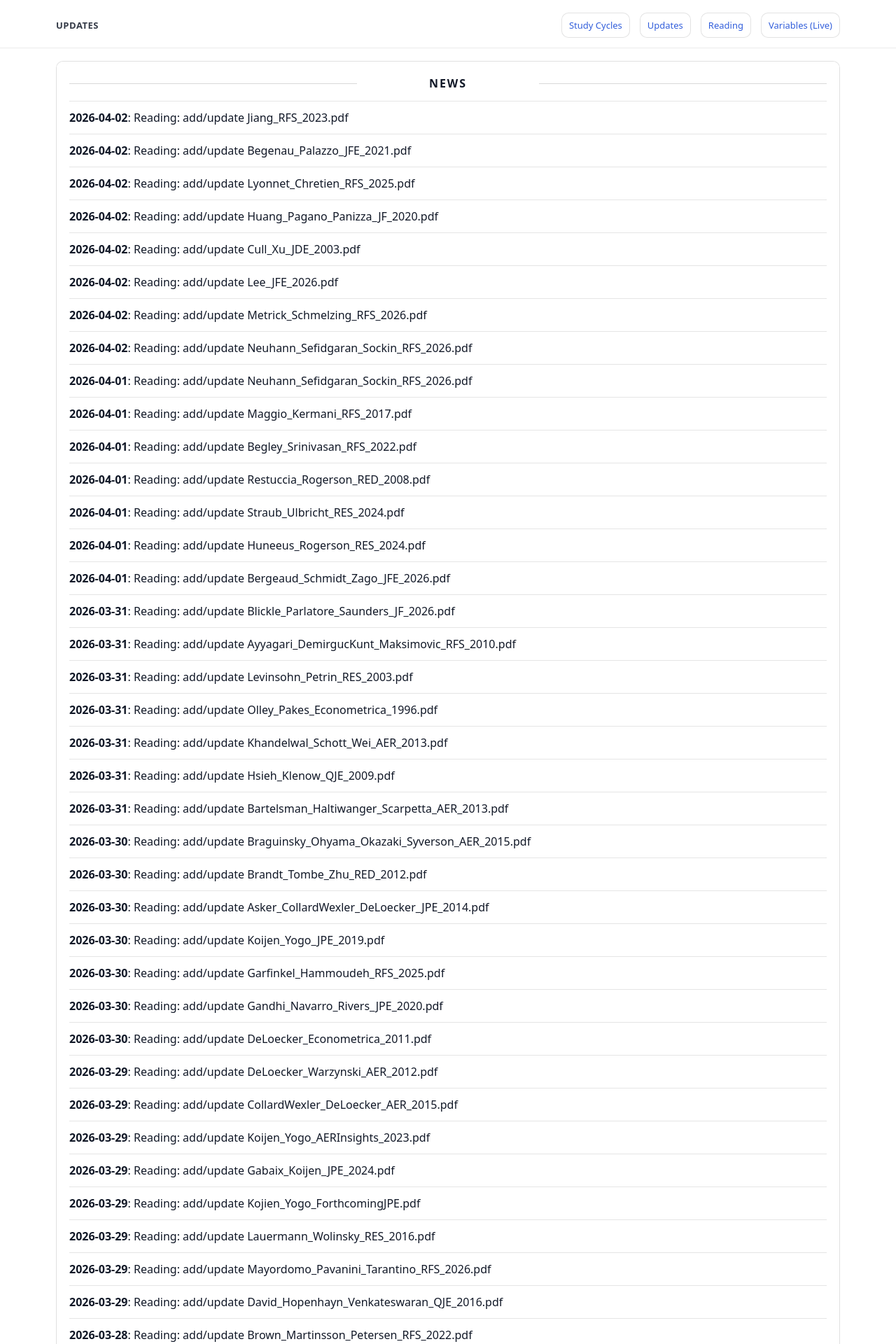
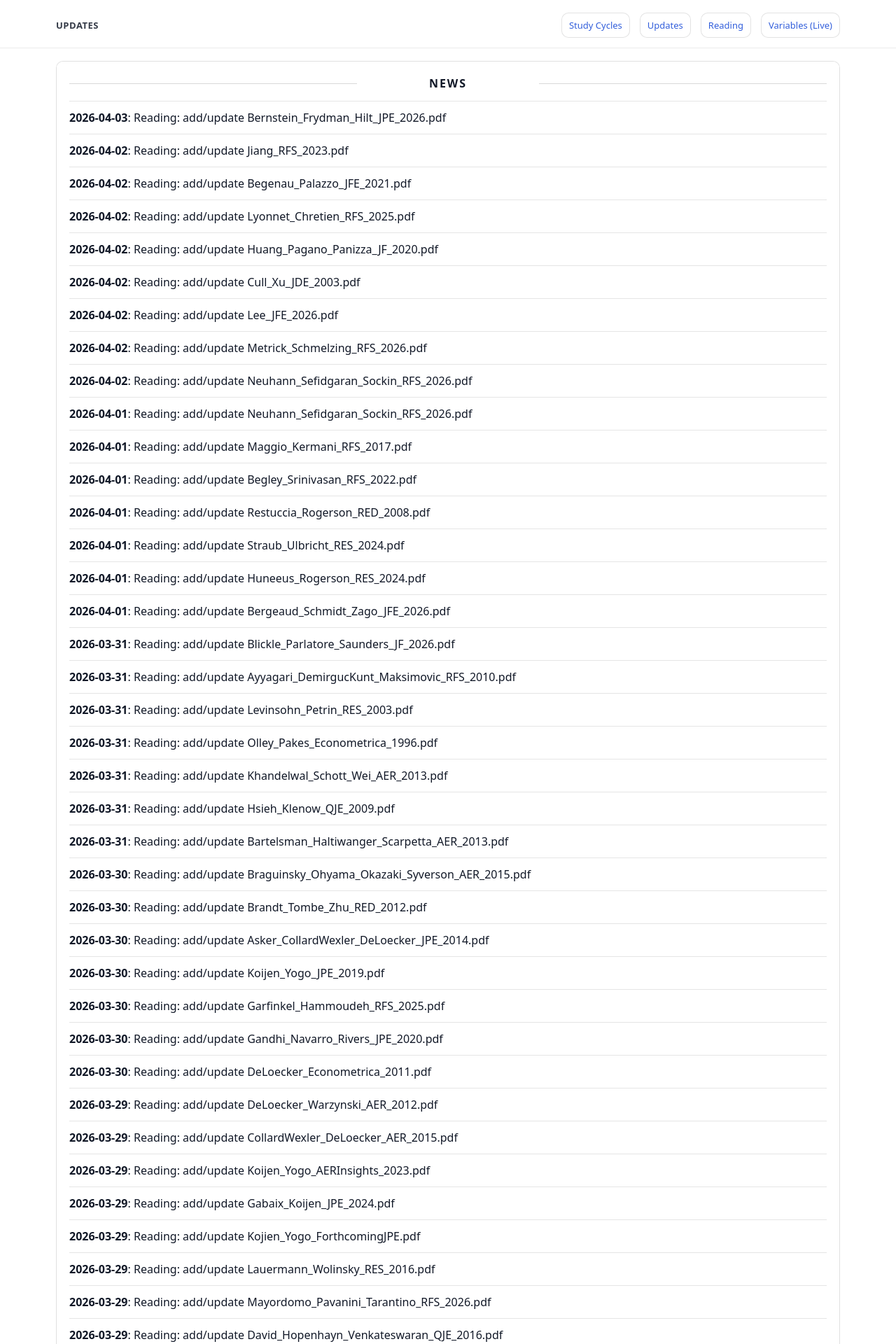
Before and after one commit to yaxinzn/study-archive, a Jekyll site: the page built from updates/index.md, in a window 1280 px wide. Shown: the top 1920 px of the page at 70% size. Built offline with Jekyll 4.4.1, drawn with Linux system fonts in a browser that asks for light colours; some of the changed text lies outside the part shown.

Commit message:
chore: update NEWS feed

```diff
--- a/_data/news.yml
+++ b/_data/news.yml
@@ -1,4 +1,7 @@
 # Auto-generated update history (sorted newest -> oldest). Do not edit manually.
+- ts: "1775159363"
+  date: "2026-04-03"
+  title: "Reading: add/update Bernstein_Frydman_Hilt_JPE_2026.pdf"
 - ts: "1775132955"
   date: "2026-04-02"
   title: "Reading: add/update Jiang_RFS_2023.pdf"
```
